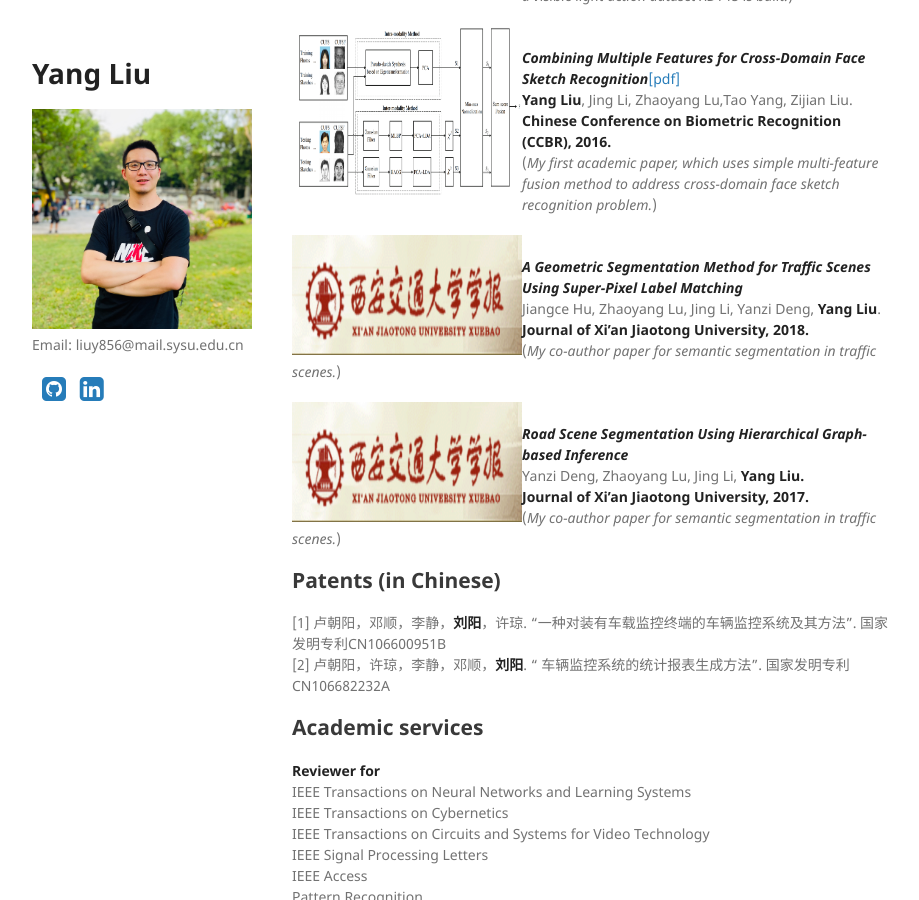
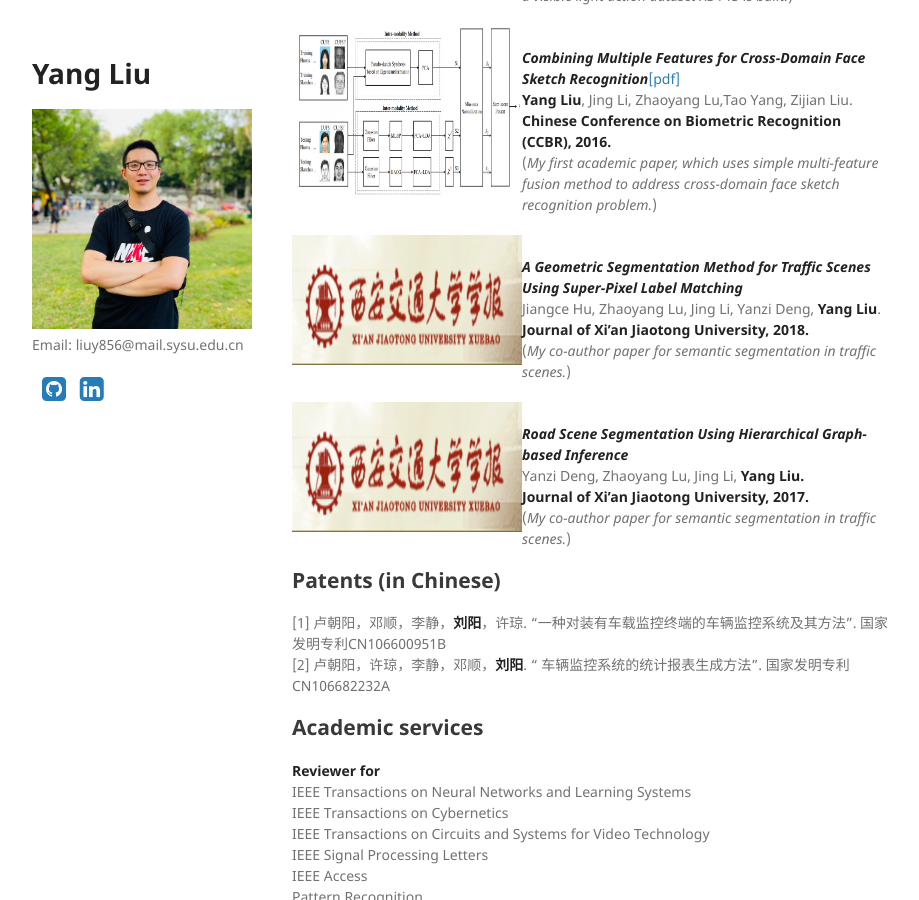
Before and after one commit to YangLiu9208/home, a Jekyll site: the page built from index.md, in a window 1280 px wide and 900 px high, scrolled down 2127 px. Shown: the whole window, without its empty margins (178-1097 px from the left). Built offline with Jekyll 4.4.1, drawn with Linux system fonts in a browser that asks for light colours; a style sheet for code colours, icons or effects is not loaded.

Commit message:
Update index.md

```diff
--- a/index.md
+++ b/index.md
@@ -111,7 +111,7 @@ Committee: Zhaoyang Lu, Jing Li, Quanxue Gao, Peiyi Shen, Guizhong Liu, Chun Qi.
 
 <div align="left">
           <a>
-            <img border="0" src="./xjt.png" align="left" width="230" height="120">
+            <img border="0" src="./xjt.png" align="left" width="230" height="130">
           </a>
 </div>
 ***A Geometric Segmentation Method for Traffic Scenes Using Super-Pixel Label Matching***
@@ -121,7 +121,7 @@ Jiangce Hu, Zhaoyang Lu, Jing Li, Yanzi Deng, **Yang Liu**.
 
 <div align="left">
           <a>
-            <img border="0" src="./xjt.png" align="left" width="230" height="120">
+            <img border="0" src="./xjt.png" align="left" width="230" height="130">
           </a>
 </div>
 ***Road Scene Segmentation Using Hierarchical Graph-based Inference***
```
